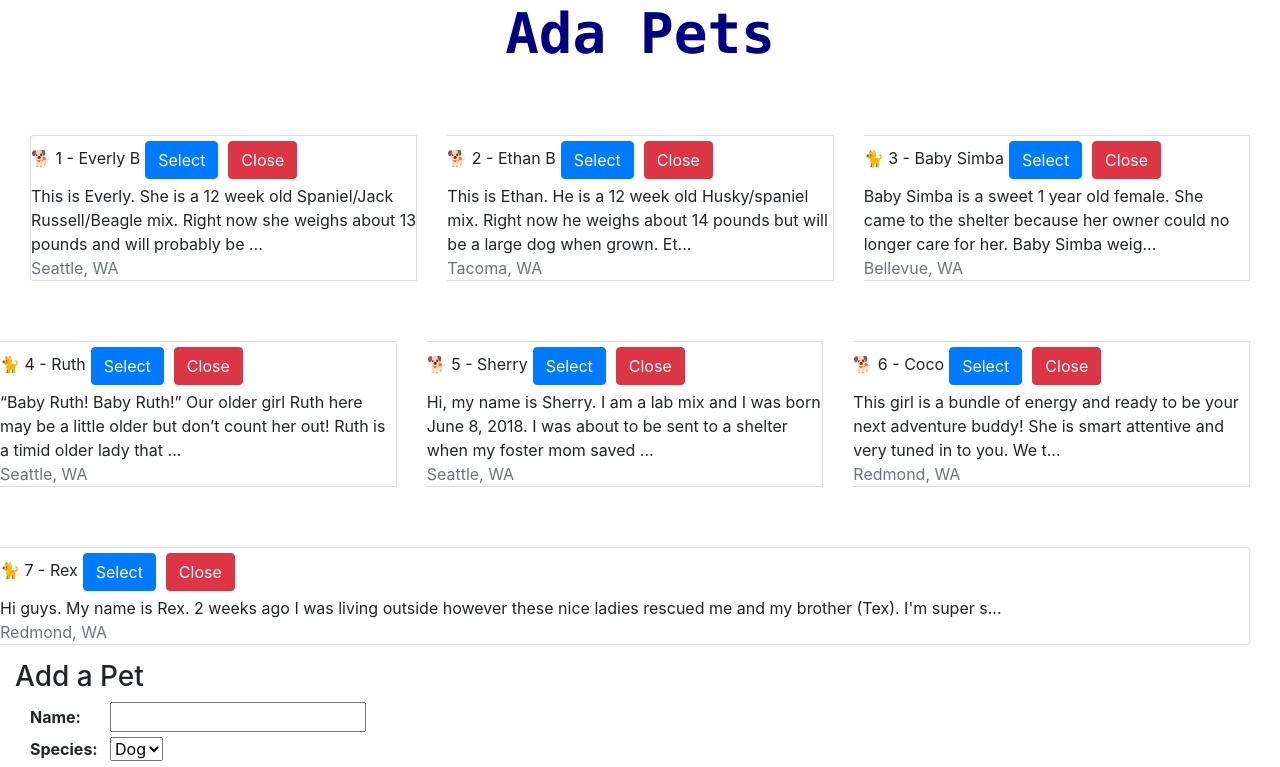
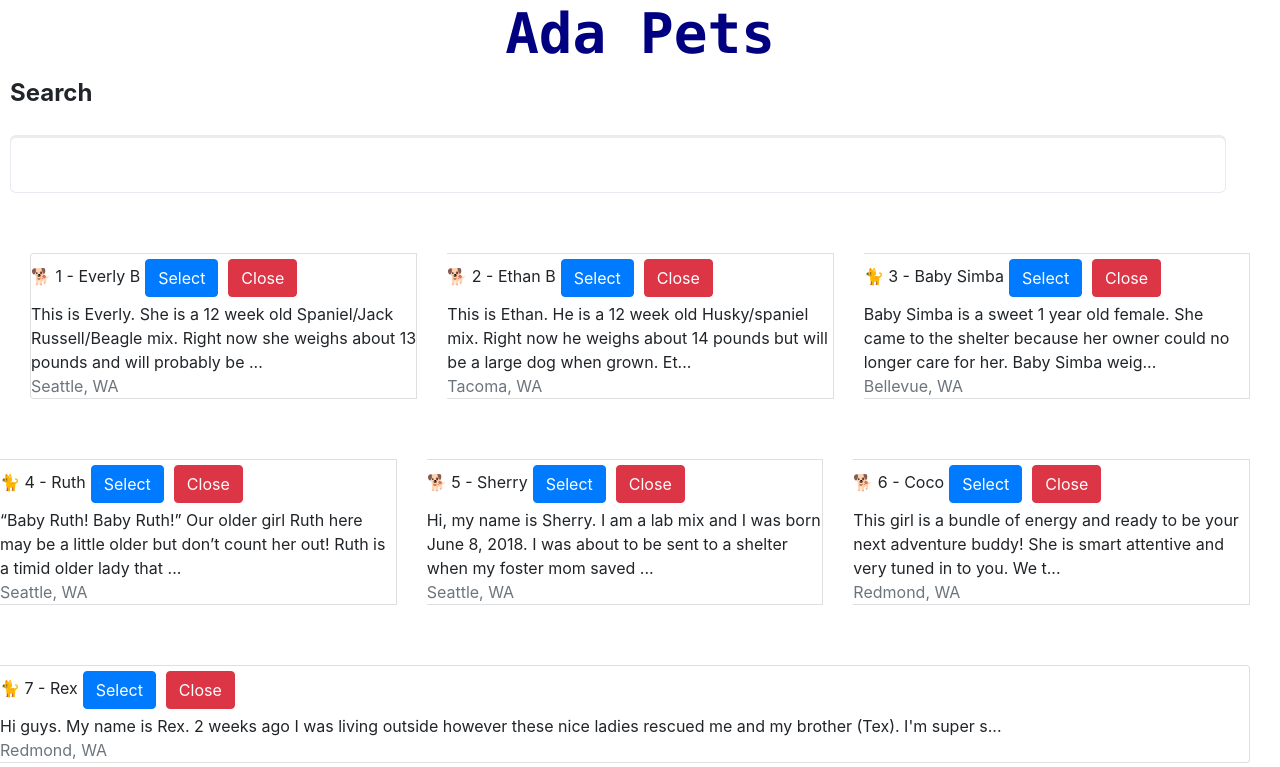
Before and after one commit to AdaGold/ada-pets-react, a React (Create React App) app: page / in a window 1280 px wide. Shown: the top 767 px of the page. Built offline with nearby package versions, Linux system fonts and the light colour scheme.

Commit message:
SearchBar

```diff
--- a/src/components/SearchBar.css
+++ b/src/components/SearchBar.css
@@ -2,12 +2,20 @@
   margin-top: 1em;
   background: #fff;
   padding: 1em;
-  width: 100%;
+  width: 95%;
   border-radius: 10em;
   transition: box-shadow 300ms ease;
   border-radius: 6px;
   border: 1px solid rgba(137, 149, 199, .2);
   box-shadow: inset 0 2px 0 0 rgba(0, 0, 0, .075) !important;
+  margin-left: 10px;
+  margin-right: 10px;
+}
+
+.search-bar--label {
+  font-size: 1.5em;
+  font-weight: bolder;
+  margin-left: 10px;
 }
 
 .elevation-3 {
--- a/src/components/SearchBar.js
+++ b/src/components/SearchBar.js
@@ -9,18 +9,41 @@ class SearchBar extends Component {
   constructor(props) {
     super(props);
 
+    this.state = {
+      searchBar: '',
+    }
   }
 
-  render() {
+  onInputChange = (event) => {
+    const searchBar = event.target.value;
+
+    this.setState({
+      searchBar,
+    });
+
+    this.props.searchChangeCallback(searchBar);
+  }
+
+  render () {
     return (
       <section>
+        <div>
+          <label className="search-bar--label" htmlFor="searchBar">Search</label>
+        </div>
+        <input
+          onChange={this.onInputChange}
+          value={this.state.searchBar}
+          name="searchBar"
+          id="searchBar"
+          className="search-bar"
+        />
       </section>
     );
   }
 };
 
 SearchBar.propTypes = {
-
+  searchChangeCallback: PropTypes.func.isRequired,
 };
 
 export default SearchBar;
```
